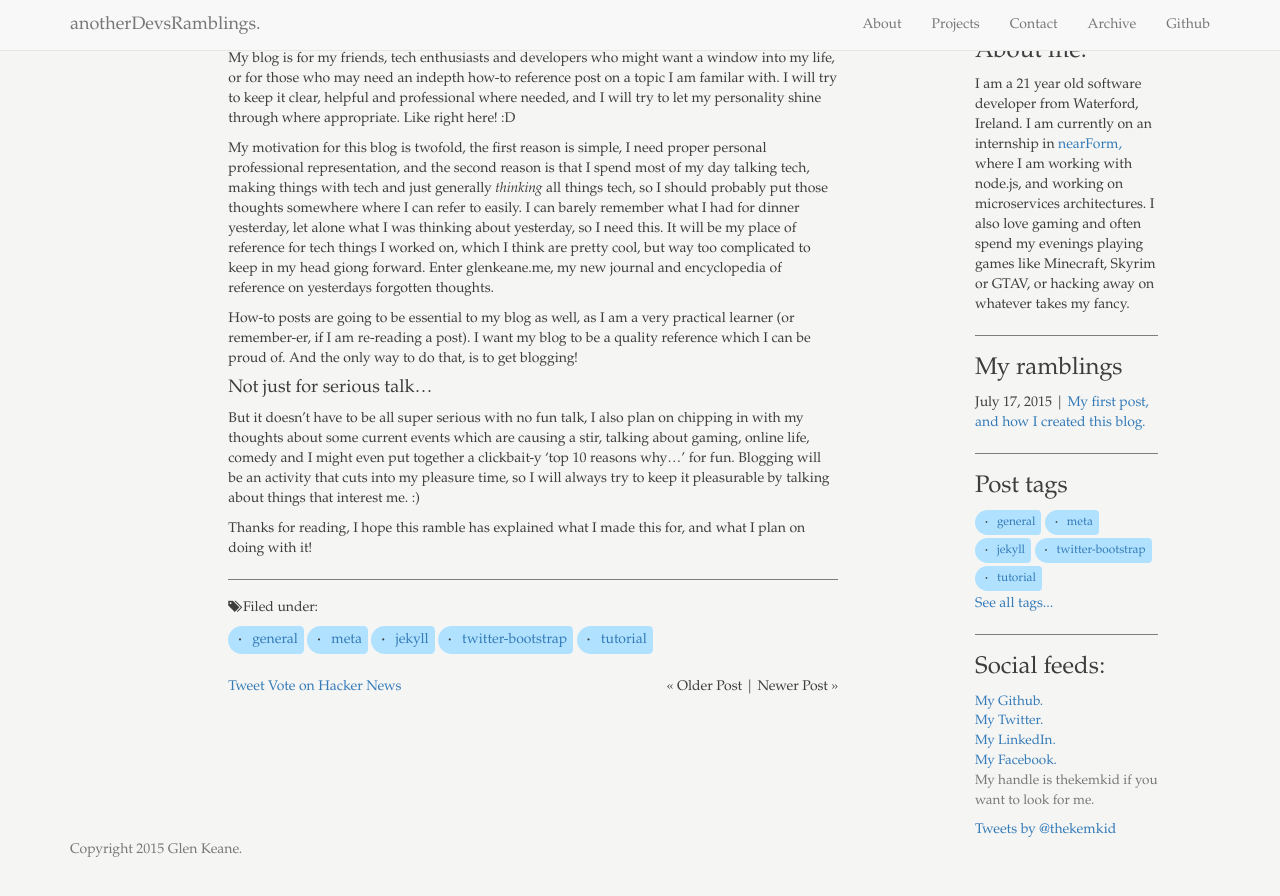
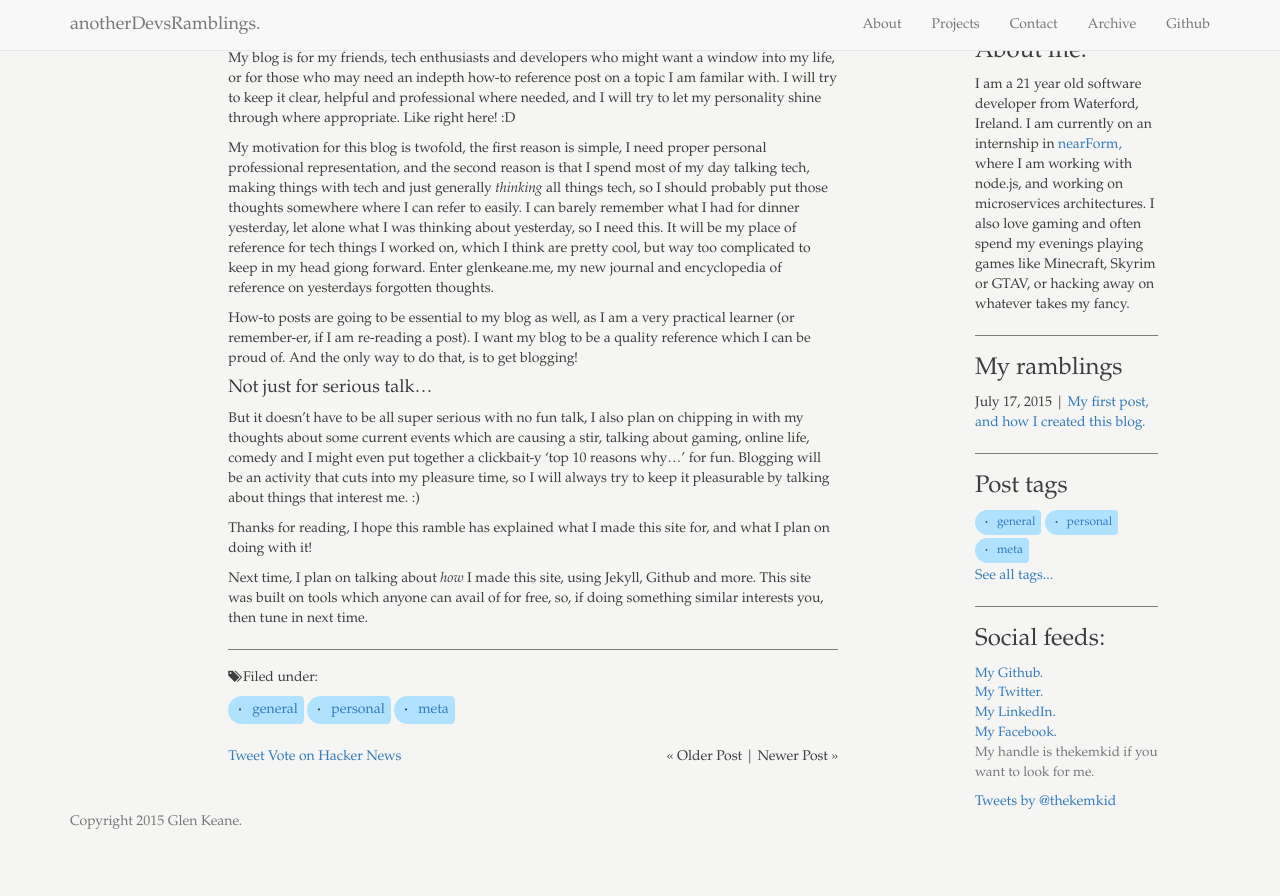
Before and after one commit to GlenTiki/glentiki.github.io, a Jekyll site: the page built from _posts/2015-07-17-first-post.md, in a window 1280 px wide and 900 px high, scrolled down 364 px. Shown: the top 896 px of the window. Built offline with Jekyll 4.4.1, drawn with Linux system fonts in a browser that asks for light colours; Markdown is read by kramdown in place of the engine named in the settings; comment, search, counter and statistics services are not loaded; after the commit the page ends 1236 px from its top, so only the background shows below that.

Commit message:
fix post

```diff
--- a/_posts/2015-07-17-first-post.md
+++ b/_posts/2015-07-17-first-post.md
@@ -5,10 +5,8 @@
 permalink: first-post
 tags:
   -  General
+  -  Personal
   -  Meta
-  -  Jekyll
-  -  Twitter Bootstrap
-  -  Tutorial
 ---
 
 I just completed my personal website and blog! Yay! I can now start to create blog posts and share them with friends and foes alike :D If you stumbled across these rambles by accident and want to read more about me, check out the [about me section][1].This post is the inauguration post for my blog so I would like to clearly define the mission statement of my blog, and what I would like to do with it.
@@ -25,6 +23,8 @@
 
 But it doesn't have to be all super serious with no fun talk, I also plan on chipping in with my thoughts about some current events which are causing a stir, talking about gaming, online life, comedy and I might even put together a clickbait-y 'top 10 reasons why...' for fun. Blogging will be an activity that cuts into my pleasure time, so I will always try to keep it pleasurable by talking about things that interest me. :)
 
-Thanks for reading, I hope this ramble has explained what I made this for, and what I plan on doing with it!
+Thanks for reading, I hope this ramble has explained what I made this site for, and what I plan on doing with it!
+
+Next time, I plan on talking about _how_ I made this site, using Jekyll, Github and more. This site was built on tools which anyone can avail of for free, so, if doing something similar interests you, then tune in next time.
 
 [1]: /about
```
